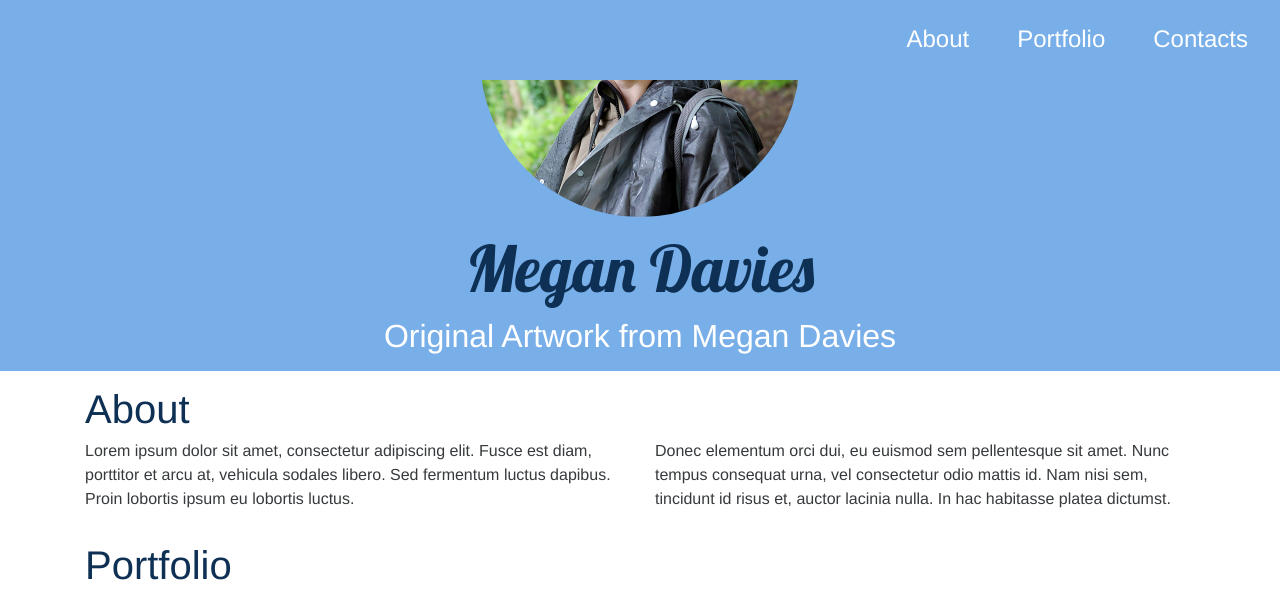
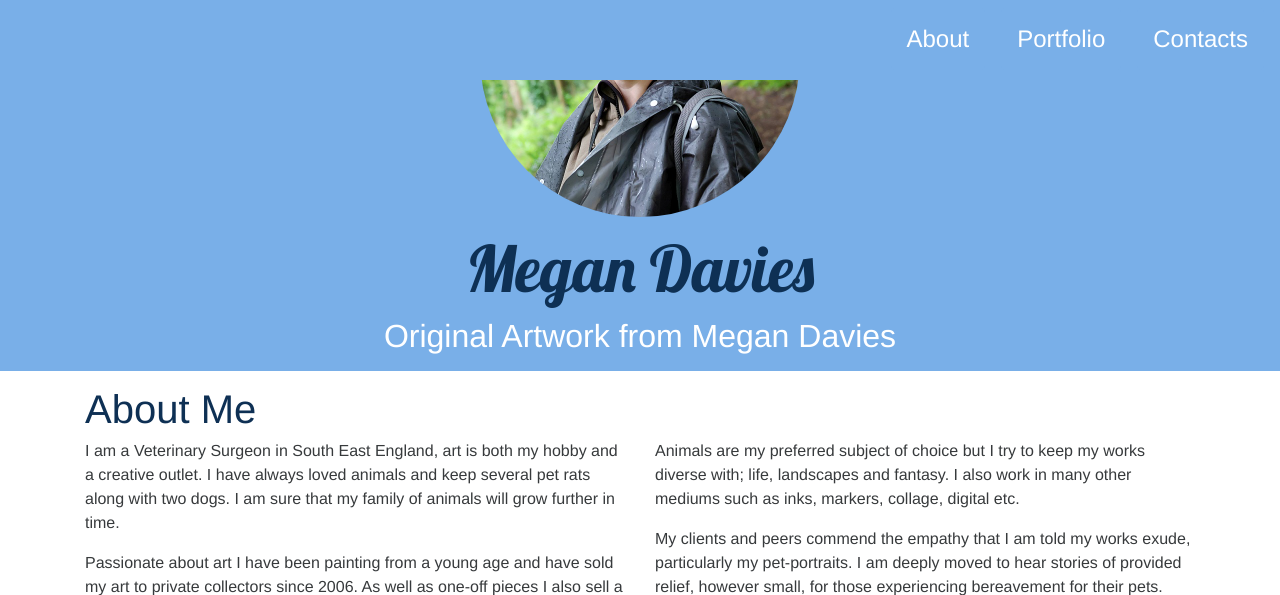
Before and after one commit to AngelicLiver/mdavies-art, a Jekyll site: the page built from index.html, in a window 1280 px wide and 1400 px high, scrolled down 215 px, cut to the strip 0-595 px from the top of the window. Built offline with Jekyll 4.4.1, drawn with Linux system fonts in a browser that asks for light colours; nearby versions of some CDN libraries; some of the changed text lies outside the part shown.

Commit message:
Content updates.

```diff
--- a/_config.yml
+++ b/_config.yml
@@ -8,7 +8,7 @@ description: > # this means to ignore newlines until "baseurl:"
   New Site
 baseurl: "" # the subpath of your site, e.g. /blog
 url: "https://mdavies.art" # the base hostname & protocol for your site
-copyright: All images and material on this site are copyright to Megan Davies 2008-2016. Do not reproduce without written permission. Images may vary depending on monitor settings.
+copyright: All images and material on this site are copyright of Megan Davies. Content herein should not be reproduced without express written permission.
 
 # Build settings
 markdown: kramdown
--- a/_includes/about.html
+++ b/_includes/about.html
@@ -1,19 +1,27 @@
 <section class="container container-about">
     <div class="row">
         <div class="col-md-12">
-            <h1>About</h1>
+            <h1>About Me</h1>
         </div>
         <div class="col-sm-12 col-md-6">
             <p>
-                Lorem ipsum dolor sit amet, consectetur adipiscing elit. Fusce est diam, porttitor et arcu at, vehicula
-                sodales libero. Sed fermentum luctus dapibus. Proin lobortis ipsum eu lobortis luctus.
+                I am a Veterinary Surgeon in South East England, art is both my hobby and a creative outlet. I have always loved animals and keep several pet rats along with two dogs. I am sure that my family of animals will grow further in time.
+            </p>
+            <p>
+                Passionate about art I have been painting from a young age and have sold my art to private collectors since 2006. As well as one-off pieces I also sell a variety of prints and merchandise of my own design.
             </p>
         </div>
         <div class="col-sm-12 col-md-6">
             <p>
-                Donec elementum orci dui, eu euismod sem pellentesque sit amet. Nunc tempus consequat urna, vel
-                consectetur odio mattis id. Nam nisi sem, tincidunt id risus et, auctor lacinia nulla. In hac habitasse
-                platea dictumst.
+                Animals are my preferred subject of choice but I try to keep my works diverse with; life, landscapes and fantasy. I also work in many other mediums such as inks, markers, collage, digital etc.
+            </p>
+            <p>
+                My clients and peers commend the empathy that I am told my works exude, particularly my pet-portraits. I am deeply moved to hear stories of provided relief, however small, for those experiencing bereavement for their pets.
+            </p>
+        </div>
+        <div class="col-sm-12">
+            <p>
+                <a href="http://mousalopes.thecomicstrip.org/">Mousalopes Exist!</a> is my webcomic - a comic about some cryptozoological creatures I created and their (mis)adventures. This is where the character 'Pannya' comes from.
             </p>
         </div>
     </div>
--- a/_includes/copyright.html
+++ b/_includes/copyright.html
@@ -2,7 +2,10 @@
     <div class="container">
         <div class="row">
             <div class="col-md-12">
-                &copy;&nbsp;{{ site.copyright }}
+                &copy;
+                <script type="text/javascript">
+                    document.write(new Date().getUTCFullYear());
+                </script>&nbsp;{{ site.copyright }}
             </div>
         </div>
     </div>
```
